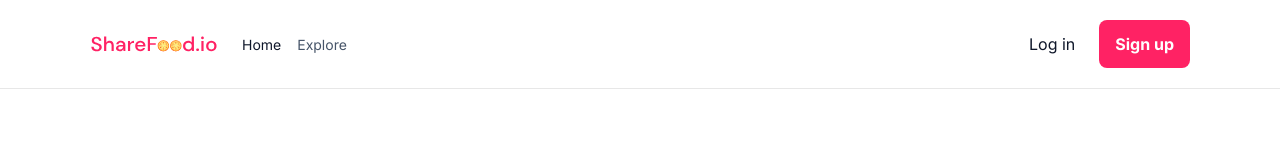
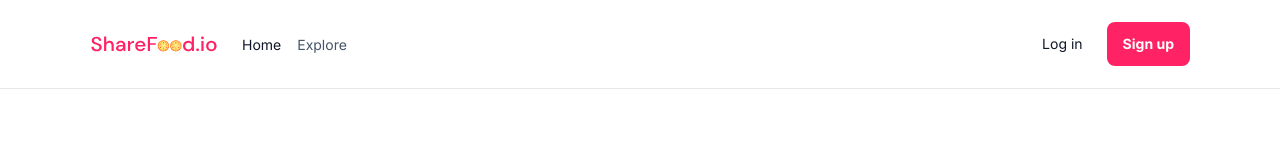
Before and after one commit to Poxie/sharefood, a Next.js app in the folder frontend/: page / in a window 1280 px wide. Shown: the top 160 px of the page. Built offline with nearby package versions, Linux system fonts and the light colour scheme.

Commit message:
Shrink button text size

```diff
--- a/frontend/components/button/index.tsx
+++ b/frontend/components/button/index.tsx
@@ -9,7 +9,7 @@ export default function Button({ children, className, onClick, href, type='prima
     href?: string;
 }) {
     className = twMerge(
-        "py-3 px-4 rounded-lg transition-colors",
+        "py-3 px-4 text-sm rounded-lg transition-colors",
         type === 'primary' && 'bg-c-primary hover:bg-c-accent text-light font-bold',
         type === 'transparent' && 'text-primary hover:bg-secondary',
         className,
```
